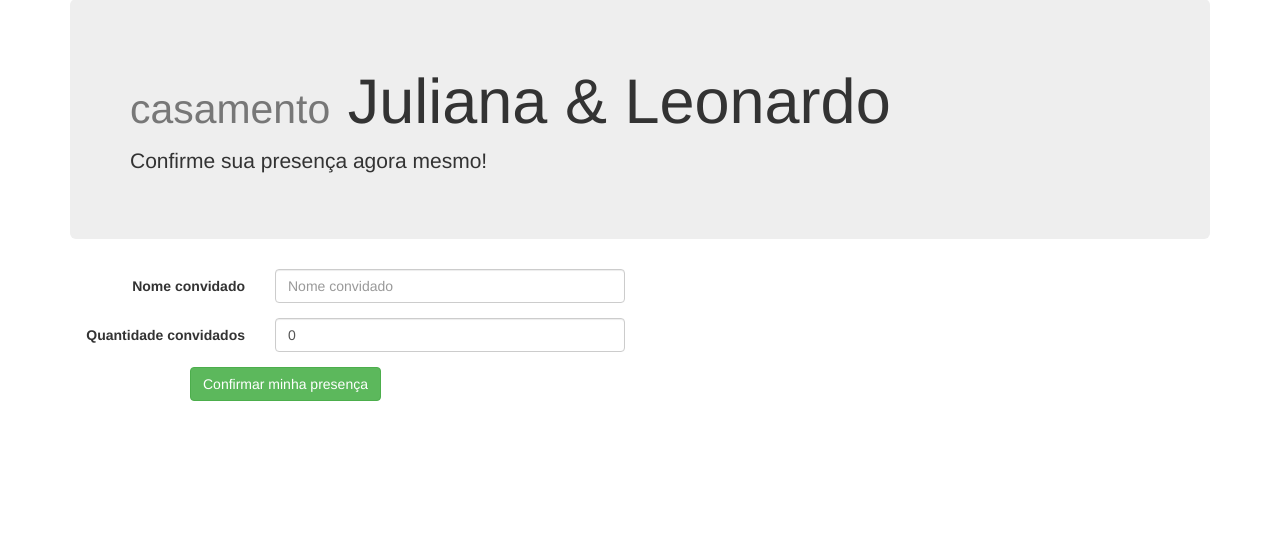
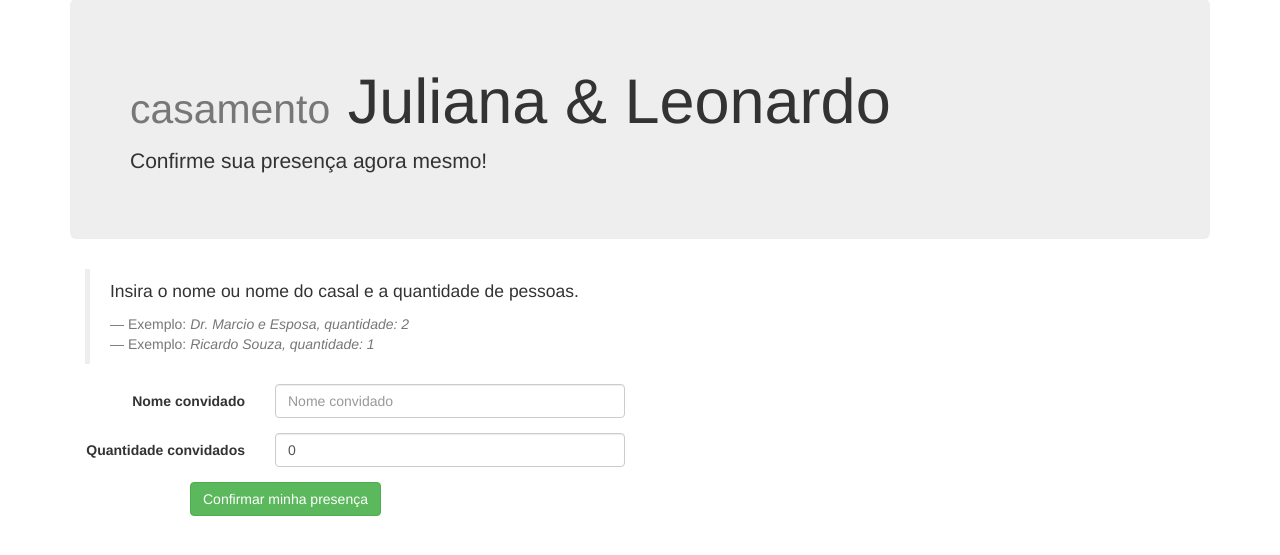
Before and after one commit to leonardocintra/confirma-presenca, a Django app: page / in a window 1280 px wide. Shown: the part 71-626 px from the top of the page. Run offline with Django 3.2, Linux system fonts and the light colour scheme; some libraries are stand-ins or nearby versions.

Commit message:
colocando exemplo de uso

```diff
--- a/core/templates/core/index.html
+++ b/core/templates/core/index.html
@@ -10,6 +10,11 @@
   </div>
 
   <div class="col-sm-6">
+    <blockquote>
+      <p>Insira o nome ou nome do casal e a quantidade de pessoas.</p>
+      <footer>Exemplo: <cite title="Título da fonte">Dr. Marcio e Esposa, quantidade: 2</cite></footer>
+      <footer>Exemplo: <cite title="Título da fonte">Ricardo Souza, quantidade: 1</cite></footer>
+    </blockquote>
     {% for message in messages %}
       <div class="alert alert-{{ message.tags }}">
           {{ message }}
```
